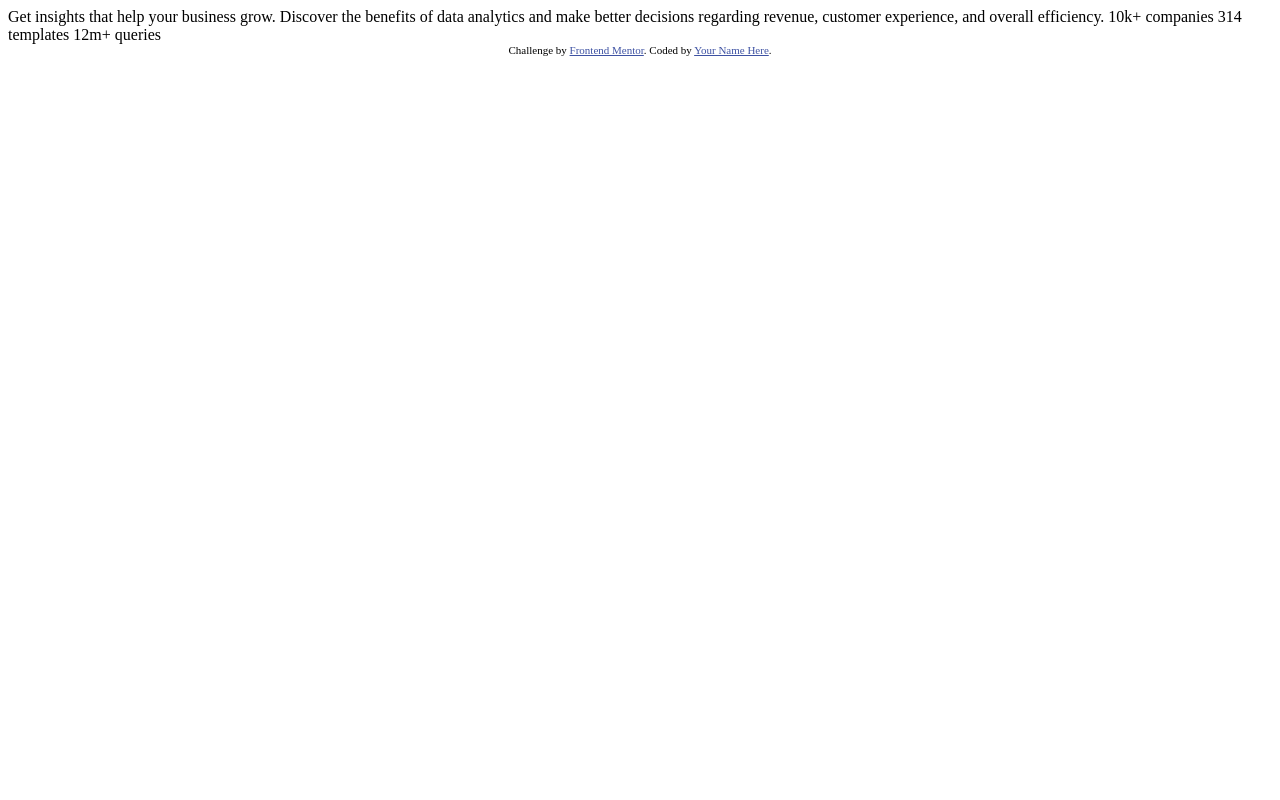
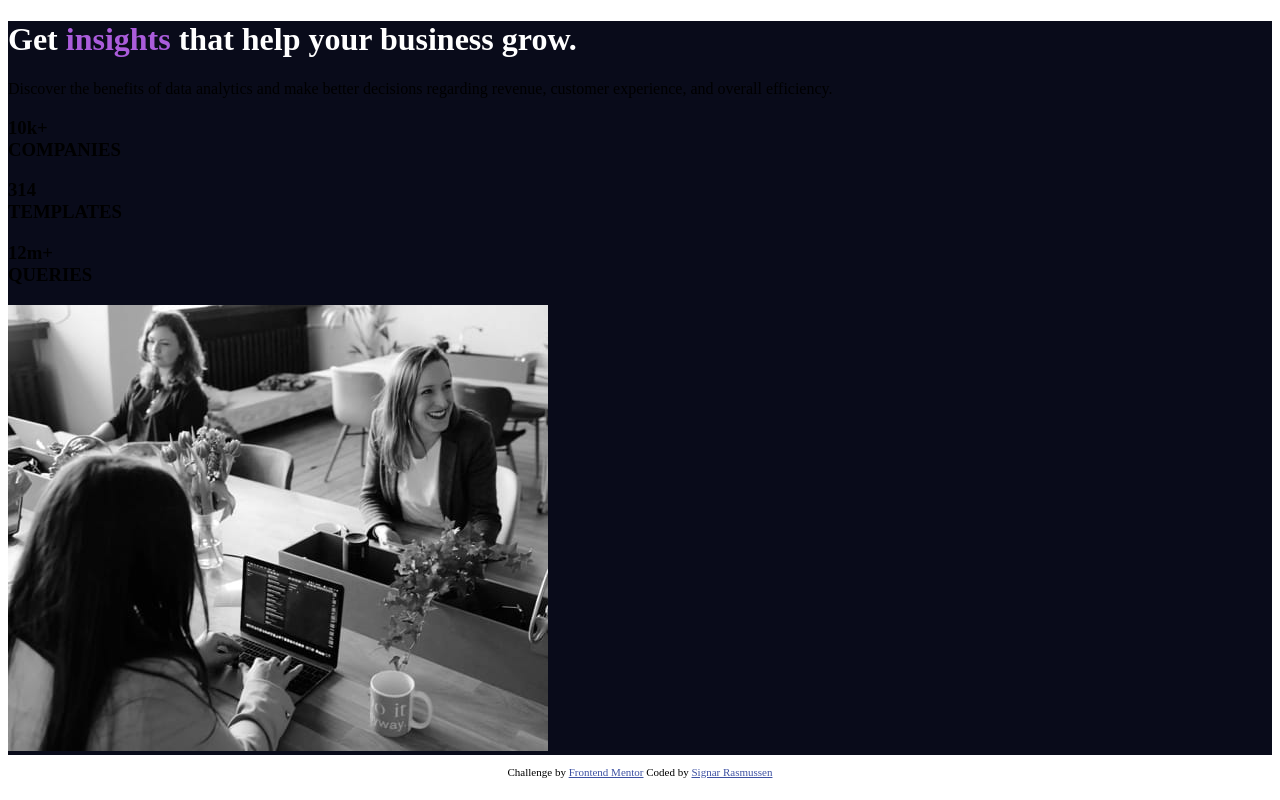
Before and after one commit to TheRealZekre/Stats, a plain HTML site: page index.html in a window 1280 px wide. Drawn offline with Linux system fonts and the light colour scheme.

Commit message:
added css

```diff
--- a/index.html
+++ b/index.html
@@ -3,31 +3,30 @@
 <head>
   <meta charset="UTF-8">
   <meta name="viewport" content="width=device-width, initial-scale=1.0"> <!-- displays site properly based on user's device -->
+  <link rel="icon" type="image/png" sizes="32x32" href="./images/favicon-32x32.png">
+  <link rel="stylesheet" type="text/css" href="styles.css">
+  <title>Frontend Mentor | Stats preview card component</title>
+  </head>
+<body>
+  <main class="main">
+    <heading class="heading">
+      <h1>Get <span>insights</span> that help your business grow.</h1>
+  </heading>
+  <section class="section">
+    <p>Discover the benefits of data analytics and make better decisions regarding revenue, customer
+  experience, and overall efficiency.</p>
+  </section>
+  <aside class="stats">
+    <h3>10k+ <br><span>companies</span></h3>
+    <h3>314 <br><span>templates</span></h3>
+    <h3>12m+ <br><span>queries</span></h3>
+  </aside>
+  <img src="images/image-header-desktop.jpg" alt="Image of people">
+</main>
 
-  <link rel="icon" type="image/png" sizes="32x32" href="./images/favicon-32x32.png">
-
-  <title>Frontend Mentor | Stats preview card component</title>
-
-  <!-- Feel free to remove these styles or customise in your own stylesheet 👍 -->
-  <style>
-    .attribution { font-size: 11px; text-align: center; }
-    .attribution a { color: hsl(228, 45%, 44%); }
-  </style>
-</head>
-<body>
-
-  Get insights that help your business grow.
-
-  Discover the benefits of data analytics and make better decisions regarding revenue, customer
-  experience, and overall efficiency.
-
-  10k+ companies
-  314 templates
-  12m+ queries
-
-  <div class="attribution">
-    Challenge by <a href="https://www.frontendmentor.io?ref=challenge" target="_blank">Frontend Mentor</a>.
-    Coded by <a href="#">Your Name Here</a>.
-  </div>
+  <footer class="attribution">
+    <p>Challenge by <a href="https://www.frontendmentor.io?ref=challenge" target="_blank">Frontend Mentor</a>
+    Coded by <a href="#">Signar Rasmussen</a></p>
+    </footer>
 </body>
 </html>
--- /dev/null
+++ b/styles.css
@@ -0,0 +1,41 @@
+@import url('https://fonts.googleapis.com/css2?family=Inter:wght@400;700&family=Lexend+Deca&display=swap');
+
+:root {
+    /* Primary colors */
+    --very-dark-blue: hsl(233, 47%, 7%); /* main background */
+    --dark-desaturated-blue: hsl(244, 38%, 16%); /* card background */
+    --soft-violet: hsl(277, 64%, 61%); /*  accent */
+
+    /* Neutral colors */
+    --white: hsl(0, 0%, 100%); /* main heading, stats */
+    --slightly-transparent-white: hsla(0, 0%, 100%, 0.75); /* (main paragraph) */
+    --slightly-less-transparent-white: hsla(0, 0%, 100%, 0.6); /* (stat headings) */
+}
+* {
+    box-sizing: border-box;
+}
+
+/* .main */
+.main {
+    background-color: var(--very-dark-blue);
+
+}
+.main .heading {
+    color: var(--white);
+}
+
+/* .heading span */
+.heading span {
+    color: var(--soft-violet);
+}
+
+
+/* .stats span */
+
+.stats span {
+    text-transform: uppercase;
+}
+
+
+.attribution { font-size: 11px; text-align: center; }
+.attribution a { color: hsl(228, 45%, 44%); }
```
